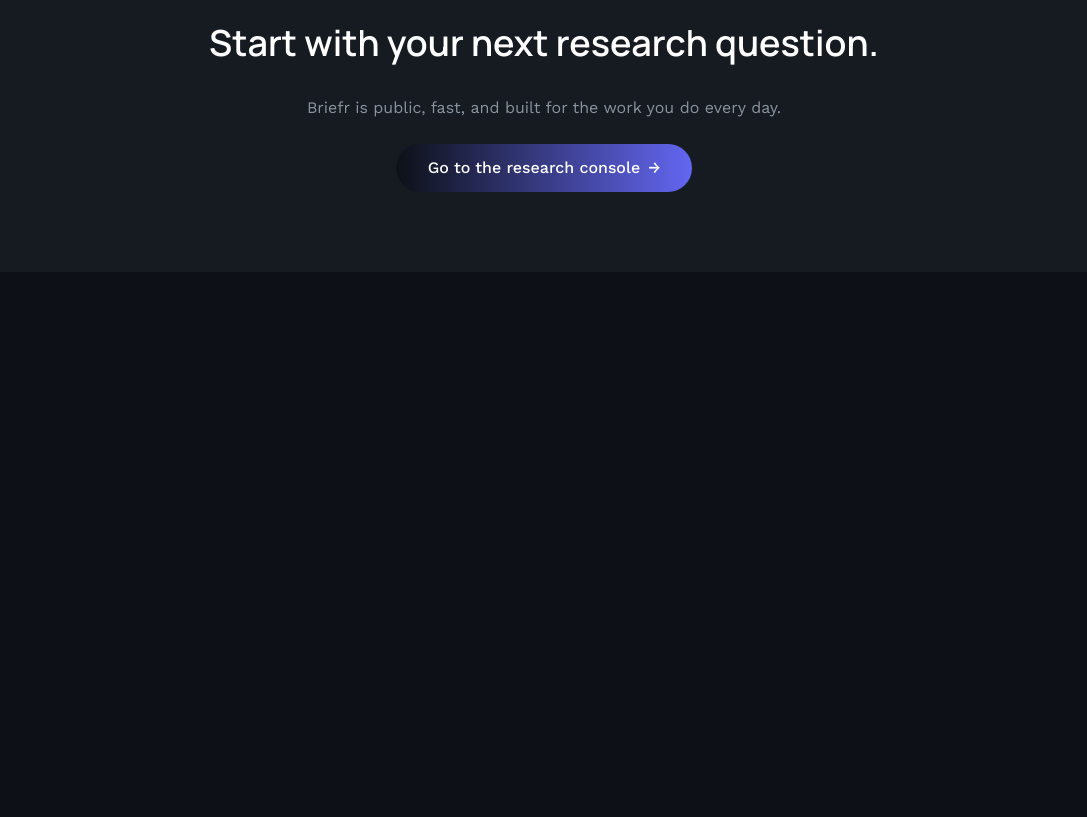
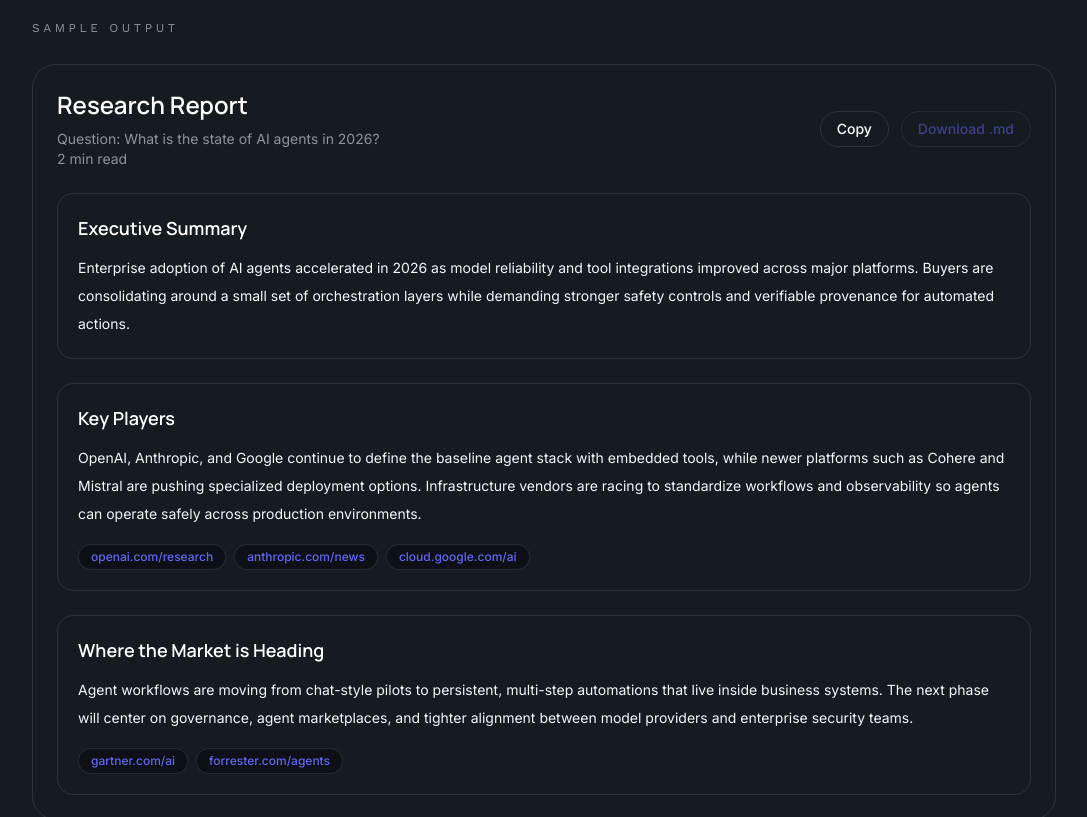
Before and after one commit to Fraol-D/briefr, a Next.js app in the folder frontend/: page / in a window 1280 px wide. Shown: the part 1740-2557 px from the top of the page, without its empty margins (96-1183 px from the left). Before the commit the page ends 2012 px from the top, so only its background shows below. Built offline with nearby package versions, Linux system fonts and the light colour scheme.

Commit message:
Remove baseUrl alias and refresh Docker base image

```diff
--- a/frontend/app/app/page.tsx
+++ b/frontend/app/app/page.tsx
@@ -3,9 +3,9 @@
 import { useEffect, useRef, useState } from "react";
 import { AnimatePresence, motion } from "framer-motion";
 
-import ResearchForm from "@/components/ResearchForm";
-import ReportDisplay from "@/components/ReportDisplay";
-import ThinkingSteps from "@/components/ThinkingSteps";
+import ResearchForm from "../../components/ResearchForm";
+import ReportDisplay from "../../components/ReportDisplay";
+import ThinkingSteps from "../../components/ThinkingSteps";
 
 type ResearchSection = {
   title: string;
--- a/frontend/app/layout.tsx
+++ b/frontend/app/layout.tsx
@@ -2,7 +2,7 @@
 import { Inter, Manrope, Work_Sans } from "next/font/google";
 
 import "./globals.css";
-import Navbar from "@/components/Navbar";
+import Navbar from "../components/Navbar";
 
 const manrope = Manrope({ subsets: ["latin"], variable: "--font-manrope" });
 const workSans = Work_Sans({ subsets: ["latin"], variable: "--font-work-sans" });
--- a/frontend/app/page.tsx
+++ b/frontend/app/page.tsx
@@ -3,9 +3,10 @@
 import Link from "next/link";
 import { motion } from "framer-motion";
 
-import DiamondField from "@/components/DiamondField";
-import Marquee from "@/components/Marquee";
-import { Button } from "@/components/ui/button";
+import DiamondField from "../components/DiamondField";
+import Marquee from "../components/Marquee";
+import { Badge } from "../components/ui/badge";
+import { Button } from "../components/ui/button";
 
 const headline = "Research anything. Get answers in seconds.";
 
@@ -148,6 +149,98 @@
       </section>
 
       <section className="px-6 py-20">
+        <div className="mx-auto flex w-full max-w-5xl flex-col gap-6">
+          <div>
+            <span className="text-xs uppercase tracking-[0.3em] text-[var(--color-secondary-text)]">
+              Sample output
+            </span>
+          </div>
+          <div className="rounded-3xl border border-white/10 bg-[rgba(var(--color-brand-rgb),0.82)] p-6 font-report shadow-[0_0_0_1px_rgba(var(--color-accent-rgb),0.45),0_0_52px_rgba(var(--color-accent-rgb),0.24)]">
+            <div className="flex flex-col gap-4 sm:flex-row sm:items-center sm:justify-between">
+              <div>
+                <h2 className="font-display text-2xl font-semibold text-white">
+                  Research Report
+                </h2>
+                <p className="mt-2 text-sm text-[var(--color-secondary-text)]">
+                  Question: What is the state of AI agents in 2026?
+                </p>
+                <p className="text-sm text-[var(--color-secondary-text)]">
+                  2 min read
+                </p>
+              </div>
+              <div className="flex flex-wrap gap-3">
+                <Button variant="outline" size="sm">
+                  Copy
+                </Button>
+                <Button
+                  variant="ghost"
+                  size="sm"
+                  disabled
+                  className="cursor-not-allowed opacity-50"
+                >
+                  Download .md
+                </Button>
+              </div>
+            </div>
+
+            <div className="mt-6 space-y-6">
+              <div className="rounded-2xl border border-white/10 bg-[var(--color-dark-surface)] p-5">
+                <h3 className="font-display text-lg font-semibold text-white">
+                  Executive Summary
+                </h3>
+                <p className="mt-3 text-sm leading-7 text-[var(--color-light-contrast)]">
+                  Enterprise adoption of AI agents accelerated in 2026 as model
+                  reliability and tool integrations improved across major
+                  platforms. Buyers are consolidating around a small set of
+                  orchestration layers while demanding stronger safety controls
+                  and verifiable provenance for automated actions.
+                </p>
+              </div>
+
+              <div className="rounded-2xl border border-white/10 bg-[rgba(var(--color-brand-rgb),0.7)] p-5">
+                <h4 className="font-display text-lg font-semibold text-white">
+                  Key Players
+                </h4>
+                <p className="mt-3 text-sm leading-7 text-[var(--color-light-contrast)]">
+                  OpenAI, Anthropic, and Google continue to define the baseline
+                  agent stack with embedded tools, while newer platforms such as
+                  Cohere and Mistral are pushing specialized deployment options.
+                  Infrastructure vendors are racing to standardize workflows and
+                  observability so agents can operate safely across production
+                  environments.
+                </p>
+                <div className="mt-4 flex flex-wrap gap-2">
+                  <Badge variant="indigo">openai.com/research</Badge>
+                  <Badge variant="indigo">anthropic.com/news</Badge>
+                  <Badge variant="indigo">cloud.google.com/ai</Badge>
+                </div>
+              </div>
+
+              <div className="rounded-2xl border border-white/10 bg-[rgba(var(--color-brand-rgb),0.7)] p-5">
+                <h4 className="font-display text-lg font-semibold text-white">
+                  Where the Market is Heading
+                </h4>
+                <p className="mt-3 text-sm leading-7 text-[var(--color-light-contrast)]">
+                  Agent workflows are moving from chat-style pilots to
+                  persistent, multi-step automations that live inside business
+                  systems. The next phase will center on governance, agent
+                  marketplaces, and tighter alignment between model providers
+                  and enterprise security teams.
+                </p>
+                <div className="mt-4 flex flex-wrap gap-2">
+                  <Badge variant="indigo">gartner.com/ai</Badge>
+                  <Badge variant="indigo">forrester.com/agents</Badge>
+                </div>
+              </div>
+            </div>
+          </div>
+          <p className="text-xs text-[var(--color-secondary-text)]">
+            Every report includes sources, sections, and a downloadable brief.
+          </p>
+        </div>
+      </section>
+
+      <section className="px-6 py-20">
         <div className="mx-auto flex w-full max-w-4xl flex-col items-center gap-6 text-center">
           <h2 className="font-display text-[clamp(1.9rem,4vw,2.25rem)] font-semibold text-white">
             Start with your next research question.
--- a/frontend/components/DiamondField.tsx
+++ b/frontend/components/DiamondField.tsx
@@ -3,7 +3,7 @@
 import { useEffect, useMemo, useRef, useState } from "react";
 import { motion } from "framer-motion";
 
-import { cn } from "@/lib/utils";
+import { cn } from "../lib/utils";
 
 type Star = {
   id: number;
--- a/frontend/components/Navbar.tsx
+++ b/frontend/components/Navbar.tsx
@@ -1,6 +1,6 @@
 import Link from "next/link";
 
-import { Button } from "@/components/ui/button";
+import { Button } from "./ui/button";
 
 export default function Navbar() {
   return (
--- a/frontend/components/ReportDisplay.tsx
+++ b/frontend/components/ReportDisplay.tsx
@@ -3,8 +3,8 @@
 import { useMemo, useState } from "react";
 import { motion } from "framer-motion";
 
-import { Badge } from "@/components/ui/badge";
-import { Button } from "@/components/ui/button";
+import { Badge } from "./ui/badge";
+import { Button } from "./ui/button";
 
 type ResearchSection = {
   title: string;
--- a/frontend/components/ResearchForm.tsx
+++ b/frontend/components/ResearchForm.tsx
@@ -2,9 +2,9 @@
 
 import { motion } from "framer-motion";
 
-import { Button } from "@/components/ui/button";
-import { Textarea } from "@/components/ui/textarea";
-import { ToggleGroup, ToggleGroupItem } from "@/components/ui/toggle-group";
+import { Button } from "./ui/button";
+import { Textarea } from "./ui/textarea";
+import { ToggleGroup, ToggleGroupItem } from "./ui/toggle-group";
 
 type ResearchFormProps = {
   question: string;
--- a/frontend/components/ui/badge.tsx
+++ b/frontend/components/ui/badge.tsx
@@ -1,7 +1,7 @@
 import * as React from "react";
 import { cva, type VariantProps } from "class-variance-authority";
 
-import { cn } from "@/lib/utils";
+import { cn } from "../../lib/utils";
 
 const badgeVariants = cva(
   "inline-flex items-center rounded-full border border-transparent px-3 py-1 text-xs font-medium transition-colors",
--- a/frontend/components/ui/button.tsx
+++ b/frontend/components/ui/button.tsx
@@ -2,7 +2,7 @@
 import { Slot } from "@radix-ui/react-slot";
 import { cva, type VariantProps } from "class-variance-authority";
 
-import { cn } from "@/lib/utils";
+import { cn } from "../../lib/utils";
 
 const buttonVariants = cva(
   "inline-flex items-center justify-center whitespace-nowrap rounded-full text-sm font-medium transition-colors transition-shadow transition-transform focus-visible:outline-none focus-visible:ring-2 focus-visible:ring-[var(--color-accent)] focus-visible:ring-offset-2 focus-visible:ring-offset-[var(--color-dark-surface)] disabled:pointer-events-none disabled:opacity-50",
--- a/frontend/components/ui/textarea.tsx
+++ b/frontend/components/ui/textarea.tsx
@@ -1,6 +1,6 @@
 import * as React from "react";
 
-import { cn } from "@/lib/utils";
+import { cn } from "../../lib/utils";
 
 const Textarea = React.forwardRef<
   HTMLTextAreaElement,
--- a/frontend/components/ui/toggle-group.tsx
+++ b/frontend/components/ui/toggle-group.tsx
@@ -3,7 +3,7 @@
 import * as React from "react";
 import * as ToggleGroupPrimitive from "@radix-ui/react-toggle-group";
 
-import { cn } from "@/lib/utils";
+import { cn } from "../../lib/utils";
 
 const ToggleGroup = React.forwardRef<
   React.ElementRef<typeof ToggleGroupPrimitive.Root>,
--- a/frontend/tsconfig.json
+++ b/frontend/tsconfig.json
@@ -21,12 +21,6 @@
         "name": "next"
       }
     ],
-    "baseUrl": ".",
-    "paths": {
-      "@/*": [
-        "./*"
-      ]
-    },
     "esModuleInterop": true
   },
   "include": [
```
Also changed, not shown: 1 other file (tests, documents, lock files or other folders).
